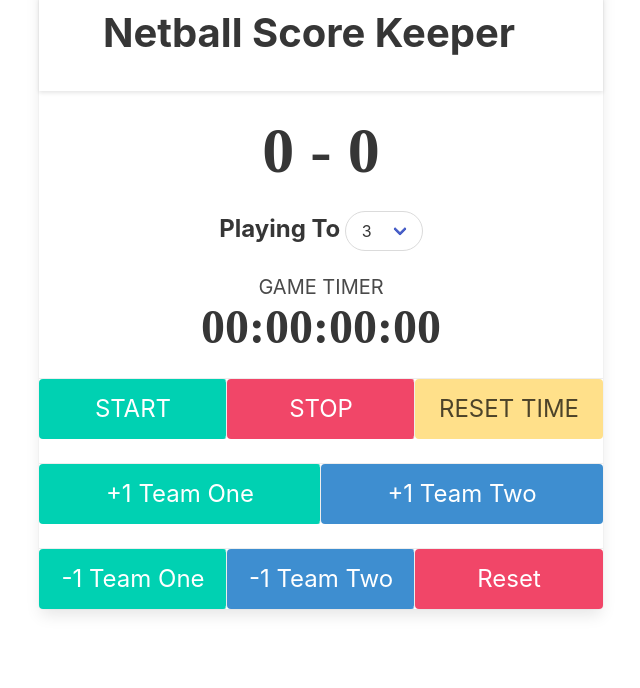
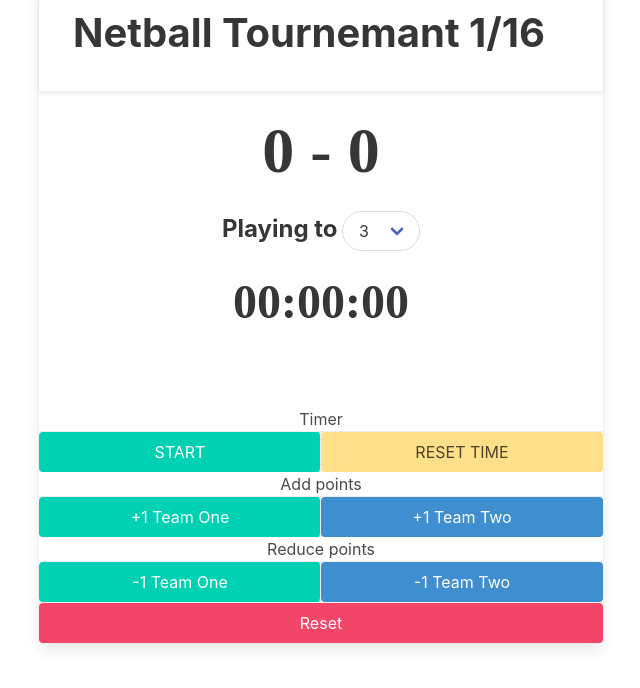
Before and after one commit to o0p/netball-timer, a plain HTML site: page index.html in a window 1280 px wide. Shown: the part 332-1020 px from the top of the page, without its empty margins (319-959 px from the left). Before the commit the page ends 989 px from the top, so only its background shows below. Drawn offline with nearby package versions, Linux system fonts and the light colour scheme; some icons are missing.

Commit message:
Add few fixes

```diff
--- a/app.js
+++ b/app.js
@@ -79,11 +79,24 @@ function resetGame(){
     resetTimer();
 }
 
-//timer for Denja eba :)
+const startTimerBtn = document.querySelector('.start');
+const stopTimerBtn  = document.querySelector('.stop');
+const resetTimerBtn  = document.querySelector('.reset');
+startTimerBtn.dislay
+
+startTimerBtn.addEventListener('click', startTimer);
+stopTimerBtn.addEventListener('click', stopTimer);
+resetTimerBtn .addEventListener('click', resetTimer);
+
 
 const timer = document.getElementById('stopwatch');
 
 let stoptime = true;
+if(stoptime) {
+  stopTimerBtn.style.display = 'none';
+}
+
+
 
 const clock = {
     ms: 0,
@@ -93,24 +106,33 @@ const clock = {
 }
 
 function startTimer() {
-  if (stoptime == true) {
+  if (stoptime) {
         stoptime = false;
         timerCycle();
+        startTimerBtn.style.display = 'none';
+        stopTimerBtn.style.display = '';
+
+
+
     }
 }
+
 function stopTimer() {
   if (stoptime == false) {
     stoptime = true;
+    stopTimerBtn.style.display = 'none';
+    startTimerBtn.style.display = '';
   }
 }
+
+
+
 
 function timerCycle() {
     if (stoptime == false) {
     clock.ms = parseInt(clock.ms);
     clock.sec = parseInt(clock.sec);
     clock.min = parseInt(clock.min);
-    clock.hr = parseInt(clock.hr);
-
     clock.ms += 1;
 
     if (clock.ms == 100) {
@@ -136,21 +158,17 @@ function timerCycle() {
     if (clock.min < 10 || clock.min == 0) {
       clock.min = '0' + clock.min;
     }
-    if (clock.hr < 10 || clock.hr == 0) {
-      clock.hr = '0' + clock.hr;
-    }
 
-    timer.innerHTML = clock.hr + ':' + clock.min + ':' + clock.sec + ':' + clock.ms;
+    timer.innerHTML = clock.min + ':' + clock.sec + ':' + clock.ms;
 
     setTimeout("timerCycle()", 10);
   }
 }
 
 function resetTimer() {
-    timer.innerHTML = '00:00:00:00';
+    timer.innerHTML = '00:00:00';
     clock.hr = 0;
     clock.min = 0;
     clock.sec = 0;
     clock.ms = 0;
-
 }
--- a/index.html
+++ b/index.html
@@ -21,6 +21,7 @@
         font-size: 4rem !important;
     }
 
+
     #stopwatch {
         font-family: Rubik;
         font-size: 3rem;
@@ -43,7 +44,7 @@
                         </div>
                         <header class="card-header has-text-centered ">
                             <p class="card-header-title title is-2" style="display:block">
-                                Netball Score Keeper
+                                Netball Tournemant 1/16
                             </p>
                             <span class="icon">
                                 <i class="fas fa-angle-down" aria-hidden="true"></i>
@@ -57,7 +58,7 @@
                                 </h1>
 
 
-                                <label for="scorePicker" class="label is-large is-inline">Playing To</label>
+                                <label for="scorePicker" class="label is-large is-inline">Playing to</label>
                                 <div class="select is-rounded">
                                     <select name="" id="scorePicker">
                                         <!-- <option value="1">1</option> -->
@@ -74,49 +75,55 @@
 
 
                         <div class="content">
-                            <p class="subtitle">
-                                GAME TIMER
-                            </p>
                             <h1 class="title is-1">
-                                 <span class="time is-flex-wrap-nowrap">
+                                <span class="time is-flex-wrap-nowrap">
                                     <div id="stopwatch">
-                                        00:00:00:00
+                                        00:00:00
                                     </div>
+
+                                    <br>
+
                             </span>
                             </h1>
                         </div>
 
 
-
+                        <div class="break">
+                            <p>Timer</p>
+                      </div>
                         <footer class="card-footer">
-                            <button class="is-primary button card-footer-item is-large start" onclick="startTimer()">START</button>
-                            <button class="is-danger button card-footer-item is-large stop" onclick="stopTimer()">STOP</button>
-                            <button class="is-warning button card-footer-item is-large reset" onclick="resetTimer()">RESET TIME</button>
+                            <button class="timer-start is-primary button card-footer-item start">START</button>
+                            <button class="timer-stop is-danger button card-footer-item stop">STOP</button>
+                            <button class="is-warning button card-footer-item reset">RESET TIME</button>
                         </footer>
 
                         <div class="break">
-                      <br>
+                            <p>Add points</p>
                       </div>
+
                       <footer class="card-footer">
-                          <button class="is-primary button card-footer-item is-large p1btn">+1 Team
+                          <button class="is-primary button card-footer-item p1btn">+1 Team
                               One</button>
-                              <button class="is-info button card-footer-item is-large p2btn">+1 Team
+                              <button class="is-info button card-footer-item  p2btn">+1 Team
                                   Two</button>
                                 </footer>
 
-                                <br>
+                                <p>Reduce points</p>
                         <div class="break">
                       </div>
 
-                        <footer class="card-footer">
-                            <button class="is-primary button card-footer-item is-large p1btnMin">-1 Team
-                                One</button>
-                            <button class="is-info button card-footer-item is-large p2btnMin">-1 Team
-                                Two</button>
-                            <button class="is-danger button card-footer-item is-large resetScore">Reset</button>
-                        </footer>
+
+                      <footer class="card-footer">
+                          <button class="is-primary button card-footer-item p1btnMin">-1 Team
+                              One</button>
+                              <button class="is-info button card-footer-item p2btnMin">-1 Team
+                                  Two</button>
+                                </footer>
 
 
+                                <footer class="card-footer">
+                                 <button class="is-danger button card-footer-item resetScore">Reset</button>
+                                 </footer>
                     </div>
                 </div>
             </div>
@@ -124,6 +131,7 @@
     </section>
 
 
+
     <script src="app.js"></script>
 
 </body>
```
